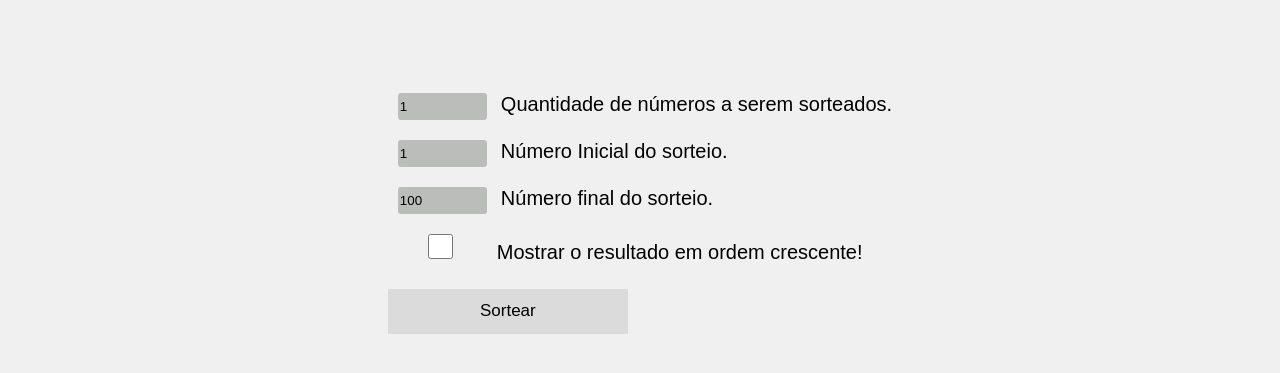
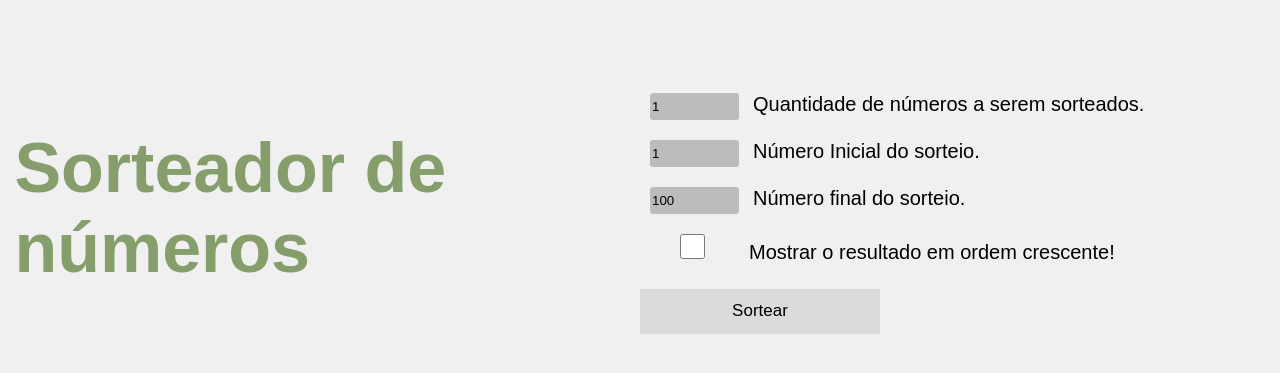
Before and after one commit to RafaelcVinicius/sorteador, a PHP site: page / in a window 1280 px wide. Shown: the top 373 px of the page. Run offline with PHP 8.4, Linux system fonts and the light colour scheme.

Commit message:
Sorteador

```diff
--- a/index.php
+++ b/index.php
@@ -11,7 +11,13 @@
     </head>
 
     <body>
+
+
     <div class="corpo index">
+        <div class="title">
+            <h1>Sorteador de números</h1>
+        </div>
+        <div class="form">
             <form method="POST" action="Resultado.php" >
 
                 <input id="ng" name="ng" value="1" type="number" min="1" max="999999">
@@ -24,9 +30,9 @@
                 <label for="checkbox">Mostrar o resultado em ordem crescente!</label> <br>
 
 
-            <Button type="submit">Sortear</Button>
+                <Button id="btn" onclick="verificar()" type="submit">Sortear</Button>
             </form>
-
+        </div>
     </div>
     </body>
 </html>
--- a/javascript.js
+++ b/javascript.js
@@ -0,0 +1,10 @@
+let min, max;
+
+min = document.getElementById('min').value;
+max = document.getElementById('max').value;
+
+if(min < max){
+    document.getElementById("btn").disabled = true;
+}else{
+    document.getElementById("parar").disabled = false;
+}
--- a/style.css
+++ b/style.css
@@ -86,3 +86,15 @@ input #checkbox{
     height: 20px;
     border-radius: 3px;
 }
+.title{
+    justify-content: center;
+    display: flex;
+    align-items: center;
+    width: 100%;
+    font-size: 35px;
+    font-family: Arial, Helvetica, sans-serif;
+    color: rgb(133, 158, 108);
+}
+.form{
+    width: 100%;
+}
```
Lines whose indentation alone changed are shown as unchanged.
